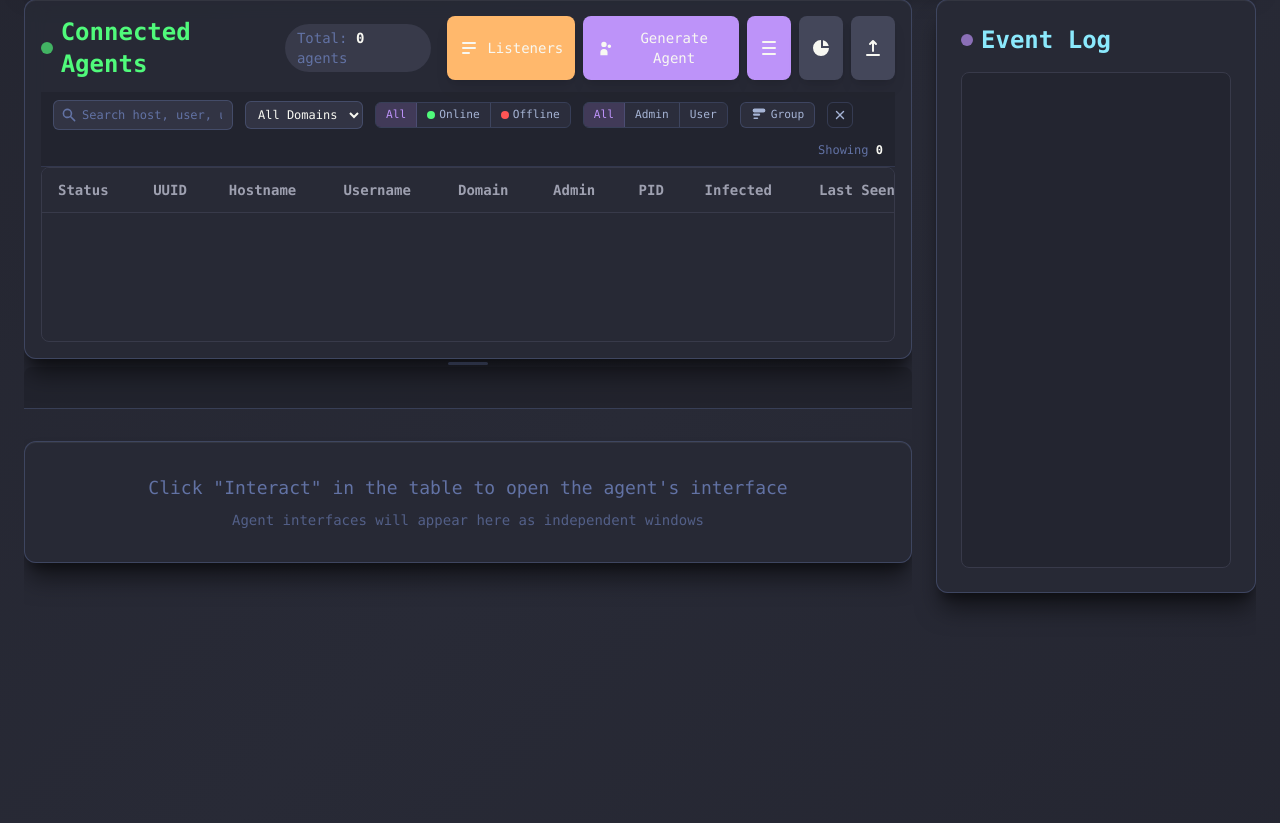
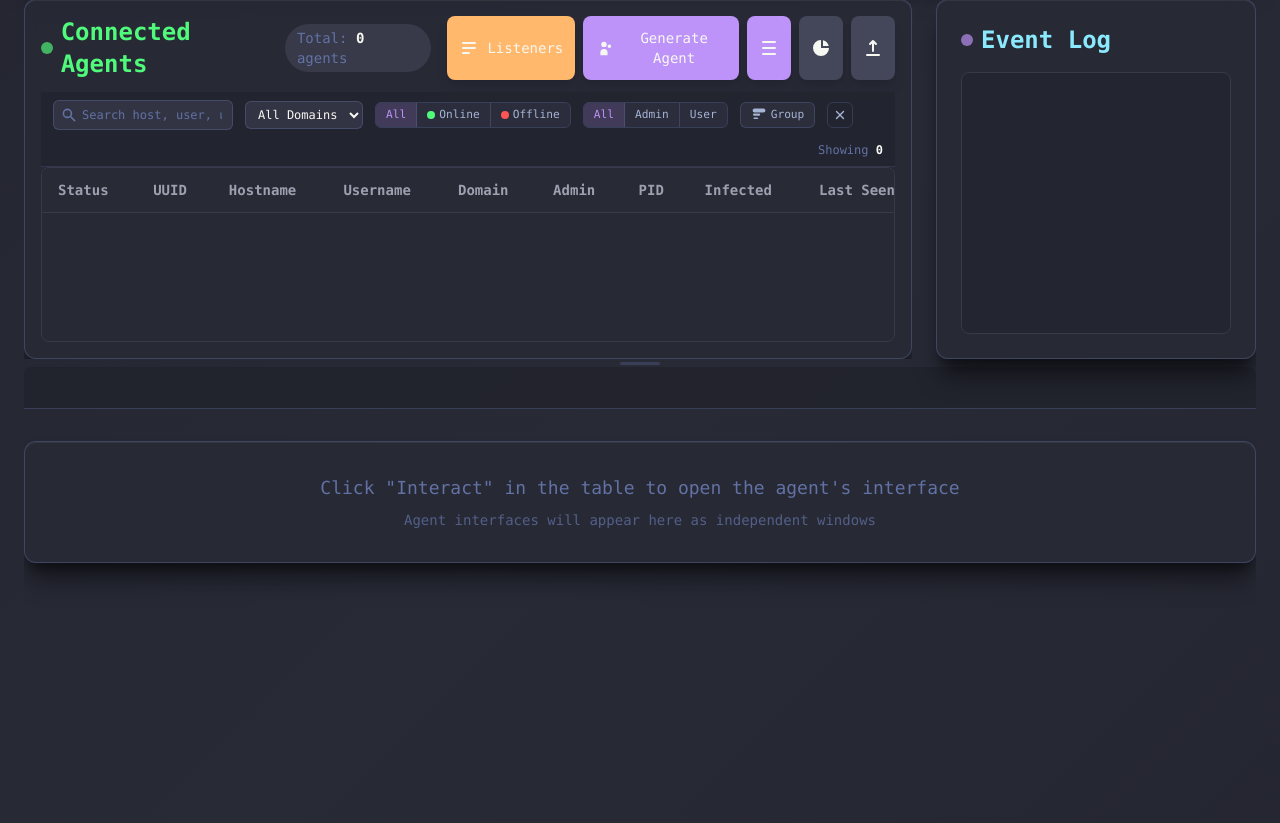
Before and after one commit to XPSec-Security/Ravage, a Python web app: template templates/dashboard.html in a window 1280 px wide. Shown: the part 131-954 px from the top of the page. Run offline with Jinja, Linux system fonts and the light colour scheme; the template is opened without the code that fills it, so the values that code supplies are empty; some libraries are stand-ins or nearby versions.

Commit message:
Improve layout: sync event log height and extend interact section full width
- Event log height now follows Connected Agents via JS sync and flex stretch
- Interact section moved to outer flex-col level to span full screen width
- Restructure main layout from flex-row to flex-col with top row wrapper

```diff
--- a/templates/assets/js/app.js
+++ b/templates/assets/js/app.js
@@ -116,10 +116,19 @@ function initializeApplication() {
     }
 }
 
+function syncEventLogHeight() {
+    const agentsSection = document.getElementById('agents-section');
+    const eventLogPanel = document.getElementById('event-log-panel');
+    if (!agentsSection || !eventLogPanel) return;
+    eventLogPanel.style.height = agentsSection.offsetHeight + 'px';
+}
+
 function initResizeHandle() {
     const handle = document.getElementById('resize-handle');
     const agentsSection = document.getElementById('agents-section');
     if (!handle || !agentsSection) return;
+
+    syncEventLogHeight();
 
     let isDragging = false;
     let startY, startHeight;
@@ -139,6 +148,7 @@ function initResizeHandle() {
         const delta = e.clientY - startY;
         const newHeight = Math.max(80, startHeight + delta);
         agentsSection.style.height = newHeight + 'px';
+        syncEventLogHeight();
     });
 
     document.addEventListener('mouseup', () => {
@@ -148,6 +158,8 @@ function initResizeHandle() {
         document.body.style.cursor = '';
         document.body.style.userSelect = '';
     });
+
+    window.addEventListener('resize', syncEventLogHeight);
 }
 
 function showErrorMessage(message) {
--- a/templates/dashboard.html
+++ b/templates/dashboard.html
@@ -115,8 +115,9 @@
         </div>
       </div>
     </div>
-    <div class="flex h-screen gap-6 overflow-hidden">
-      <div class="flex-1 flex flex-col min-w-0 overflow-hidden">
+    <div class="flex flex-col h-screen overflow-hidden">
+      <div class="flex gap-6 flex-shrink-0">
+        <div class="flex-1 min-w-0 overflow-hidden">
         <div id="agents-section" class="floating-window p-4 flex flex-col overflow-hidden" style="height: 45vh; min-height: 120px;">
           <div class="flex justify-between items-center mb-3">
             <h2 class="text-2xl font-bold text-green-400 flex items-center gap-2">
@@ -261,26 +262,27 @@
             </div>
           </div>
         </div>
-        <div id="resize-handle" class="resize-handle flex-shrink-0"><span></span></div>
-        <div id="interact-section" class="flex-1 flex flex-col overflow-hidden">
-          <div id="tabs-bar" class="flex items-center gap-1 px-2 overflow-x-auto flex-shrink-0 tab-bar-container">
+        </div>
+        <div id="event-log-panel" class="w-80 floating-window p-6 flex flex-col overflow-hidden">
+          <div class="flex-shrink-0 mb-4">
+            <h2 class="text-2xl font-bold text-blue-400 flex items-center gap-2">
+              <div class="w-3 h-3 bg-blue-500 rounded-full animate-pulse"></div> Event Log
+            </h2>
           </div>
-          <div id="tabs-content" class="flex-1 flex flex-col overflow-hidden relative">
-            <div id="tabs-placeholder" class="text-center text-gray-400 mt-8 p-8 floating-window">
-              <p class="text-lg">Click "Interact" in the table to open the agent's interface</p>
-              <p class="text-sm mt-2 opacity-75">Agent interfaces will appear here as independent windows</p>
-            </div>
+          <div class="flex-1 overflow-y-auto bg-black bg-opacity-50 rounded-lg p-4 border border-gray-700">
+            <div class="text-sm space-y-1" id="eventLog"></div>
           </div>
         </div>
       </div>
-      <div class="w-80 floating-window p-6 flex flex-col" style="max-height: 594px;">
-        <div class="flex-shrink-0 mb-4">
-          <h2 class="text-2xl font-bold text-blue-400 flex items-center gap-2">
-            <div class="w-3 h-3 bg-blue-500 rounded-full animate-pulse"></div> Event Log
-          </h2>
+      <div id="resize-handle" class="resize-handle flex-shrink-0"><span></span></div>
+      <div id="interact-section" class="flex-1 flex flex-col overflow-hidden min-h-0">
+        <div id="tabs-bar" class="flex items-center gap-1 px-2 overflow-x-auto flex-shrink-0 tab-bar-container">
         </div>
-        <div class="flex-1 overflow-y-auto bg-black bg-opacity-50 rounded-lg p-4 border border-gray-700" style="max-height: 500px;">
-          <div class="text-sm space-y-1" id="eventLog"></div>
+        <div id="tabs-content" class="flex-1 flex flex-col overflow-hidden relative">
+          <div id="tabs-placeholder" class="text-center text-gray-400 mt-8 p-8 floating-window">
+            <p class="text-lg">Click "Interact" in the table to open the agent's interface</p>
+            <p class="text-sm mt-2 opacity-75">Agent interfaces will appear here as independent windows</p>
+          </div>
         </div>
       </div>
     </div>
```
